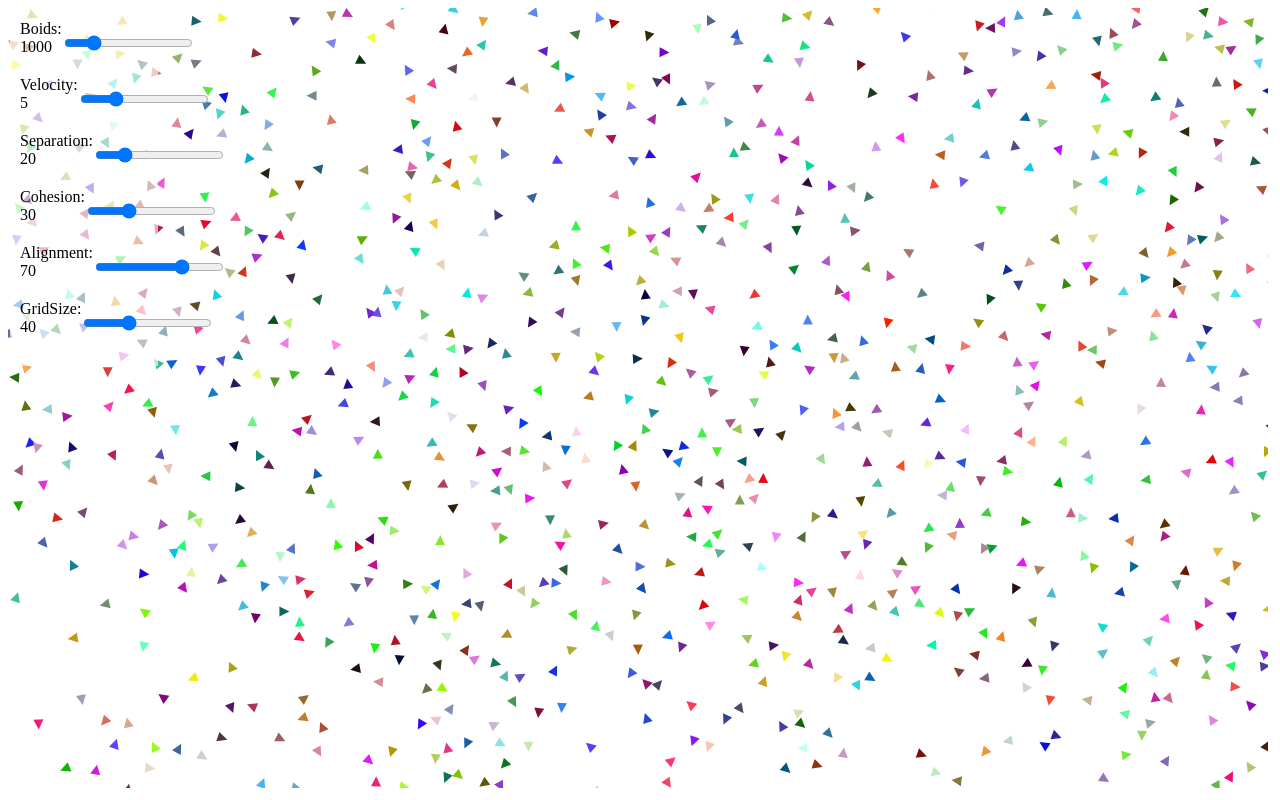
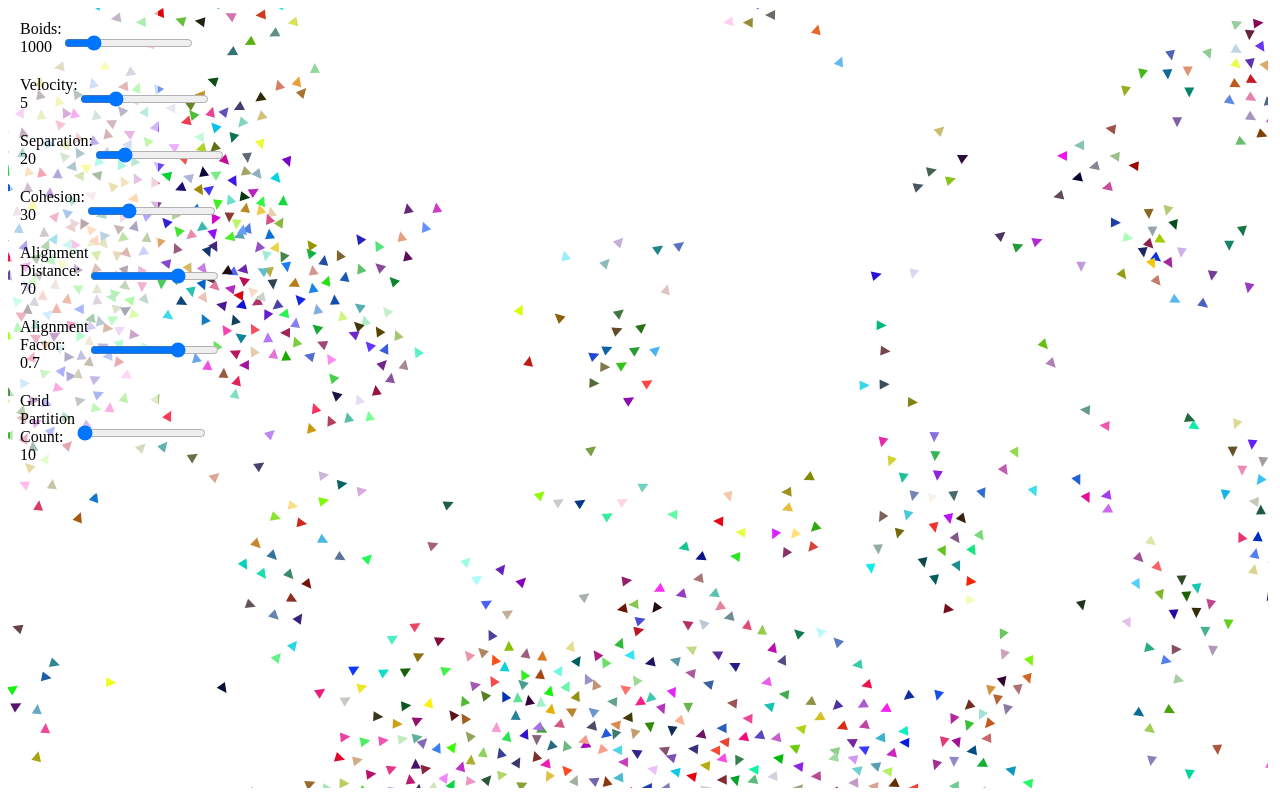
Before and after one commit to uvmain/jsboids, a Nuxt app: page / in a window 1280 px wide. Built offline with nearby package versions, Linux system fonts and the light colour scheme.

Commit message:
add alignment factor as well as alignment distance

```diff
--- a/components/Boids.vue
+++ b/components/Boids.vue
@@ -1,11 +1,12 @@
 <script setup lang="ts">
 
 const numberOfBoids = ref(1000)
-const globalGridSize = ref(40);
+const globalGridPartitions = ref(10);
 const globalVelocity = ref(5.0)
 const globalSeparation = ref(20.0)
 const globalCohesion = ref(30.0)
-const globalAlignment = ref(70.0)
+const globalAlignmentDistance = ref(70.0)
+const globalAlignmentFactor = ref(0.7)
 
 type Boid = { x: number, y: number, dx: number, dy: number, c: string }
 
@@ -59,8 +60,8 @@ function addBoid() {
 }
 
 function clearGrid() {
-  const cols = Math.ceil(canvas.width / globalGridSize.value);
-  const rows = Math.ceil(canvas.height / globalGridSize.value);
+  const cols = Math.ceil(canvas.width / globalGridPartitions.value);
+  const rows = Math.ceil(canvas.height / globalGridPartitions.value);
 
   grid = []
 
@@ -73,8 +74,8 @@ function clearGrid() {
 }
 
 function addToGrid(boid: Boid) {
-  const gridX = Math.max(0, Math.floor(Math.min(boid.x, canvas.width - 1) / globalGridSize.value));
-  const gridY = Math.max(0, Math.floor(Math.min(boid.y, canvas.height - 1) / globalGridSize.value)) ;
+  const gridX = Math.max(0, Math.floor(Math.min(boid.x, canvas.width - 1) / globalGridPartitions.value));
+  const gridY = Math.max(0, Math.floor(Math.min(boid.y, canvas.height - 1) / globalGridPartitions.value)) ;
 
   if (gridX >= 0 && gridX < grid.length && gridY >= 0 && gridY < grid[0].length) {
     try {
@@ -89,8 +90,8 @@ function addToGrid(boid: Boid) {
 }
 
 function getNeighbors(boid: Boid): Boid[] {
-  const gridX = Math.floor(Math.min(boid.x, canvas.width - 1) / globalGridSize.value);
-  const gridY = Math.floor(Math.min(boid.y, canvas.height - 1) / globalGridSize.value);
+  const gridX = Math.floor(Math.min(boid.x, canvas.width - 1) / globalGridPartitions.value);
+  const gridY = Math.floor(Math.min(boid.y, canvas.height - 1) / globalGridPartitions.value);
   const neighbors = [];
 
   for (let i = -1; i <= 1; i++) {
@@ -183,7 +184,7 @@ function applyAlignment(boid: Boid) {
   const neighbors = getNeighbors(boid);
   for (const otherBoid of neighbors) {
     const distance = Math.hypot(boid.x - otherBoid.x, boid.y - otherBoid.y);
-    if (otherBoid !== boid && distance < globalAlignment.value) {
+    if (otherBoid !== boid && distance < globalAlignmentDistance.value) {
       // Align with nearby boids
       avgDx += otherBoid.dx;
       avgDy += otherBoid.dy;
@@ -195,8 +196,8 @@ function applyAlignment(boid: Boid) {
     avgDx /= count;
     avgDy /= count;
     // Apply alignment
-    boid.dx += (avgDx - boid.dx) * 0.1;
-    boid.dy += (avgDy - boid.dy) * 0.1;
+    boid.dx += (avgDx - boid.dx) * globalAlignmentFactor.value;
+    boid.dy += (avgDy - boid.dy) * globalAlignmentFactor.value;
   }
 }
 
@@ -328,25 +329,37 @@ function animate() {
       </div>
       <div>
         <div>
-          Alignment: {{ globalAlignment }}
+          Alignment Distance: {{ globalAlignmentDistance }}
         </div>
         <input
           type="range"
           min="0.1"
           max="100"
-          v-model="globalAlignment"
+          v-model="globalAlignmentDistance"
         />
       </div>
       <div>
         <div>
-          GridSize: {{ globalGridSize }}
+          Alignment Factor: {{ globalAlignmentFactor }}
+        </div>
+        <input
+          type="range"
+          min="0.0"
+          max="1.0"
+          step="0.1"
+          v-model="globalAlignmentFactor"
+        />
+      </div>
+      <div>
+        <div>
+          Grid Partition Count: {{ globalGridPartitions }}
         </div>
         <input
           type="range"
           min="10"
           step="10"
-          max="100"
-          v-model="globalGridSize"
+          max="50"
+          v-model="globalGridPartitions"
           @input="updateGrid"
         />
       </div>
```
